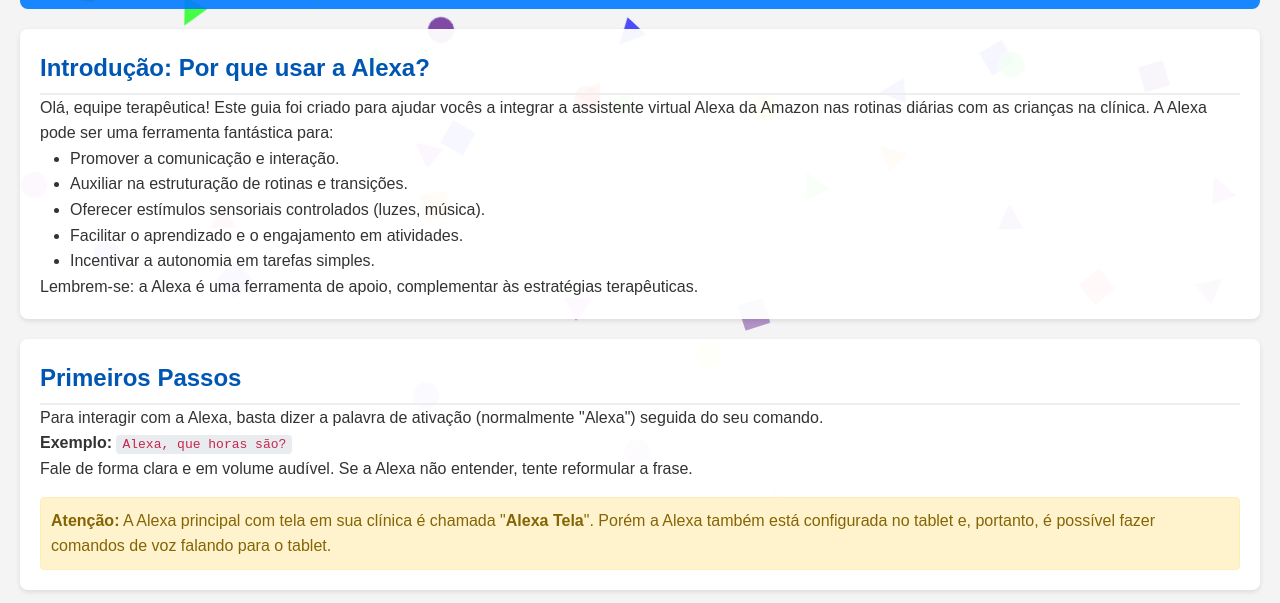
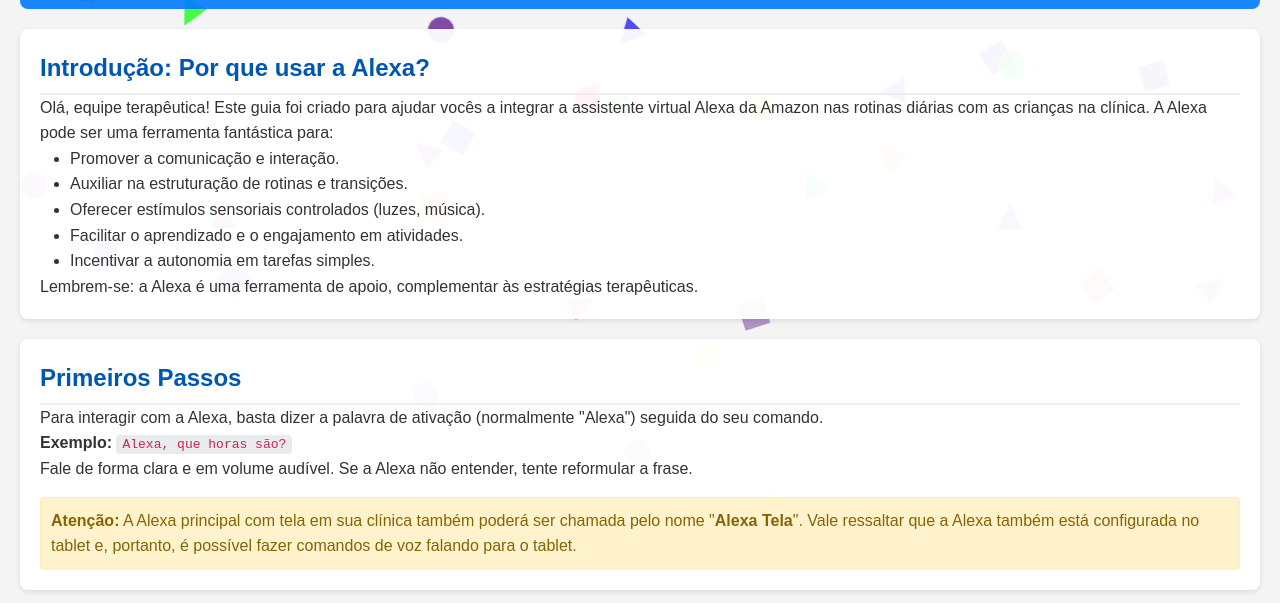
Before and after one commit to pborgesagir/tutorialalexateia, a plain HTML site: page index.html in a window 1280 px wide. Shown: the part 197-800 px from the top of the page. Drawn offline with Linux system fonts and the light colour scheme.

Commit message:
Update index.html

```diff
--- a/index.html
+++ b/index.html
@@ -220,7 +220,7 @@
             <p><strong>Exemplo:</strong> <code>Alexa, que horas são?</code></p>
             <p>Fale de forma clara e em volume audível. Se a Alexa não entender, tente reformular a frase.</p>
              <div class="warning">
-                <strong>Atenção:</strong> A Alexa principal com tela em sua clínica é chamada "<strong>Alexa Tela</strong>". Porém a Alexa também está configurada no tablet e, portanto, é possível fazer comandos de voz falando para o tablet.
+                <strong>Atenção:</strong> A Alexa principal com tela em sua clínica também poderá ser chamada pelo nome "<strong>Alexa Tela</strong>". Vale ressaltar que a Alexa também está configurada no tablet e, portanto, é possível fazer comandos de voz falando para o tablet.
             </div>
         </section>
 
```
